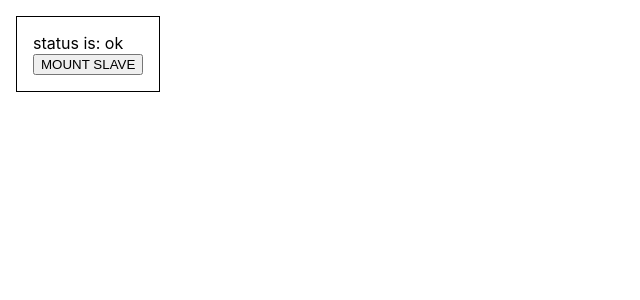
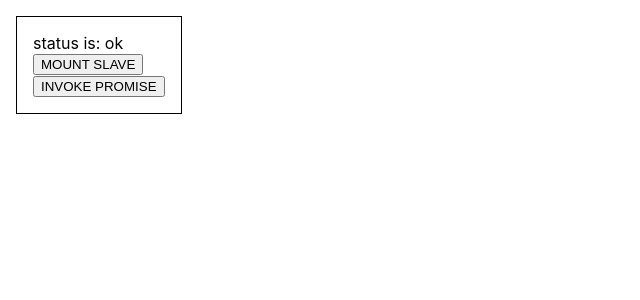
Before and after one commit to marek-sterzik/react-proof-of-concept, a React (Create React App) app: page / in a window 1280 px wide. Shown: the top 300 px of the page, without its empty margins (0-640 px from the left). Built offline with nearby package versions, Linux system fonts and the light colour scheme.

Commit message:
improvements

```diff
--- a/src/Component/Component.js
+++ b/src/Component/Component.js
@@ -311,6 +311,14 @@ export default class Component
         this.notifyReactChanged()
     }
 
+    waitFor(promise)
+    {
+        if (isPromise(promise)) {
+            this.waitStart()
+            promise.finally(this.waitFinish.bind(this))
+        }
+    }
+
     waitFinish()
     {
         if (this._internal.waiting > 0) {
--- a/src/Component/Test.js
+++ b/src/Component/Test.js
@@ -14,10 +14,14 @@ class MasterComponent extends Component
         return <>
             <div>status is: { this.state.status }</div>
             {this.state.slaves.map(Slave => <Slave key={Slave.getId()} />)}
-            <div>
-                <button onClick={this.mountSlave}>MOUNT SLAVE</button>
-            </div>
+            <div><button onClick={this.mountSlave}>MOUNT SLAVE</button></div>
+            <div><button onClick={this.invokePromise}>INVOKE PROMISE</button></div>
         </>
+    }
+
+    invokePromise = () => {
+        const promise = createPromise(100, 1000)
+        this.waitFor(promise)
     }
 
     decorate(content)
```
